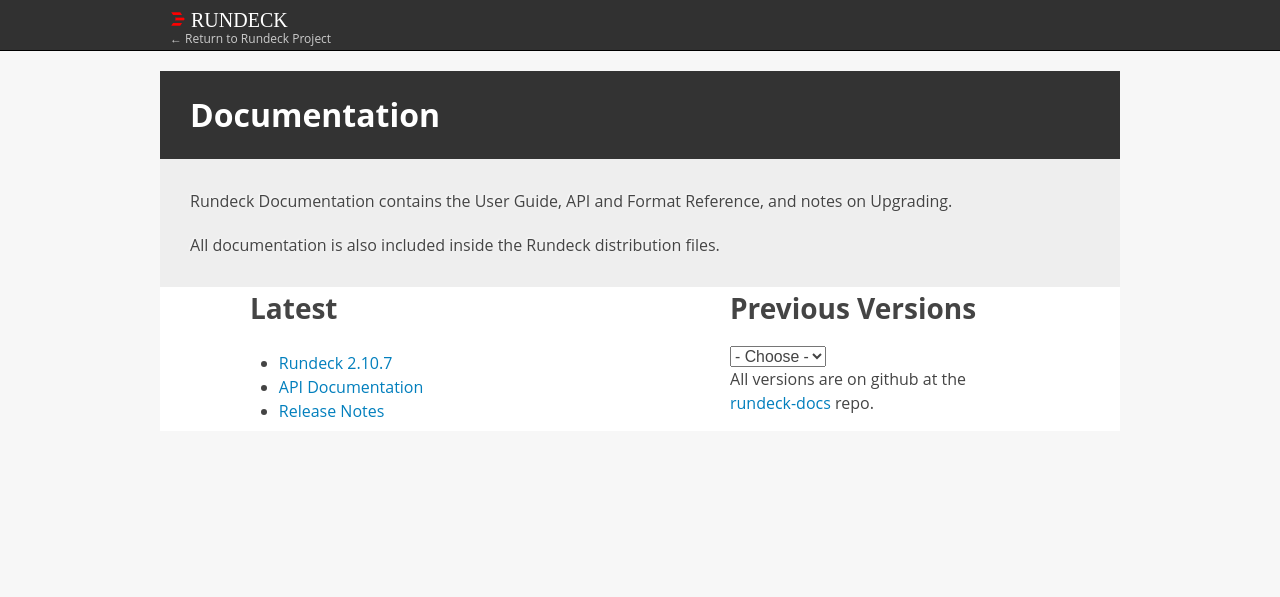
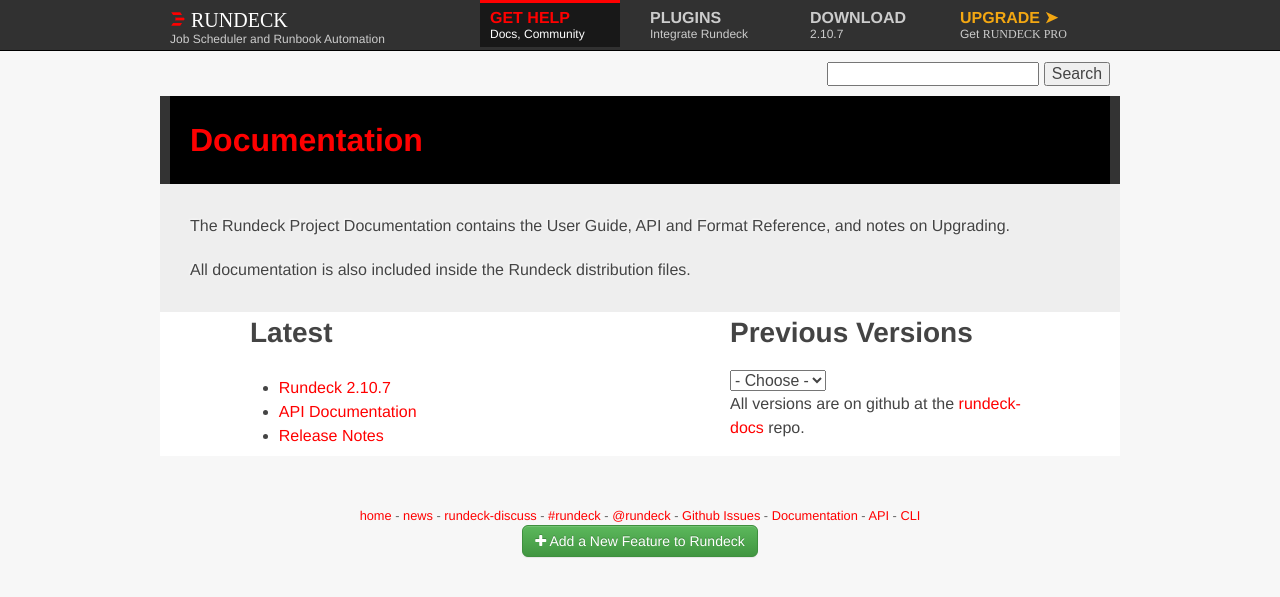
Before and after one commit to rundeck/rundeck-ghpages, a Jekyll site: the page built from docs.html, in a window 1280 px wide. Shown: the top 597 px of the page. Built offline with Jekyll 4.4.1, drawn with Linux system fonts in a browser that asks for light colours; nearby versions of some CDN libraries.

Commit message:
Revert "updated for .org content move to .com domain and hosting"
This reverts commit 53bc33075cf4f7df19acf07854ee9e1ce7ef7413.

```diff
--- a/_includes/footer.html
+++ b/_includes/footer.html
@@ -1,5 +1,5 @@
 <footer>
-<!--
+
     <a href="{{ site.url }}/index.html">home</a>
     -
     <a href="{{ site.url }}/news">news</a>
@@ -17,14 +17,12 @@
     <a href="{{ site.url }}/docs/api/index.html">API</a>
     -
     <a href="https://rundeck.github.io/rundeck-cli/">CLI</a>
--->
+
 <div>
-<!--
 <a class="btn greenLight" href="http://rundeck.com/services">
 <i class="glyphicon glyphicon-plus icon-plus"></i>
 Add a New Feature to Rundeck
 </a>
--->
 <div>
 
 </footer>
--- a/_includes/navheader.html
+++ b/_includes/navheader.html
@@ -1,11 +1,11 @@
 <ul  class="container_12">
     <li class="item index grid_4 alpha">
-    <a href="https://www.rundeck.com/open-source">
+    <a href="{{ site.url }}/index.html">
       <h1>
         <img src="{{ site.url }}/images/rundeck2-icon-16.png"/>
         Rundeck</h1>
-        <p>&larr; Return to Rundeck Project</p>
-            </a>
+      <p class="rd_version">Job Scheduler and Runbook Automation</p>
+      </a>
     </li>
 
 <!--    <li class="item about grid_2">
@@ -15,6 +15,29 @@
       </a>
     </li>
   -->
-
+    <li class="item help grid_2">
+      <a href="{{ site.url }}/help.html">
+        <h1>Get Help</h1>
+        <p>Docs, Community</p>
+      </a>
+    </li>
+    <li class="item plugins grid_2">
+      <a href="{{ site.url }}/plugins/index.html">
+        <h1>Plugins</h1>
+        <p>Integrate Rundeck</p>
+      </a>
+    </li>
+    <li class="item downloads grid_2 omega">
+    <a href="https://www.rundeck.com/download-page">
+      <h1>Download</h1>
+      <p class="rd_version">{{ site.rd_version }}</p>
+      </a>
+    </li>
+    <li class="item upgrade grid_2">
+      <a href="https://www.rundeck.com/rundeck-pro">
+        <h1>Upgrade &#10148;</h1>
+        <p>Get <span class="rdstyle">Rundeck PRO</span></p>
+      </a>
+    </li>
     <div class="clear"></div>
 </ul>
--- a/_includes/searchbox.html
+++ b/_includes/searchbox.html
@@ -1,11 +1,9 @@
 <div class="container_12 searchbox">
-    <!--
     <div class="grid_4 prefix_8">
         <form action="/search/">
             <input type="search" name="q"/>
             <input type="submit" value="Search"/>
         </form>
     </div>
--->
 <div class="clear"></div>
 </div>
--- a/_layouts/content.html
+++ b/_layouts/content.html
@@ -11,7 +11,7 @@
   <article class=" grid_12">
 
       <p class="introduction">
-      <a href="https://www.rundeck.com/blog">&larr; See More Content From Rundeck Inc.  </a>
+      <a href="/content">&larr; See More Content From Rundeck Inc.  </a>
       </p>
 
   </article>
--- a/css/style.css
+++ b/css/style.css
@@ -45,7 +45,7 @@
   position: relative;
 
   /*Font*/
-  font-family: 'Open Sans', sans-serif;
+  font-family: Georgia, serif;
   font-size: 16px;
   line-height: 1.2;
   color: #666;
@@ -65,7 +65,7 @@
   content: "\201C"; /*Unicode for Left Double Quote*/
 
   /*Font*/
-  font-family: 'Open Sans', sans-serif;
+  font-family: Georgia, serif;
   font-size: 60px;
   font-weight: bold;
   color: #999;
@@ -117,7 +117,7 @@
 h1,h2,h3,h4,h5,h6 { font-weight: bold; }
 
 a:hover, a:active { outline: none; }
-a, a:active, a:visited { color: #027fbd; text-decoration: none;}
+a, a:active, a:visited { color: red; text-decoration: none;}
 a:hover { text-decoration: underline; }
 
 ul, ol { margin-left: 1.8em; }
@@ -164,7 +164,7 @@
  */
 
 body {
-  font-family: 'Open Sans', sans-serif;;
+  font-family: 'Helvetica Neue', Helvetica, Arial, sans-serif;
   font-size: 1em;
   line-height: 1.5;
   background-color: #efefef;
@@ -318,10 +318,10 @@
     text-decoration: none;
 }
 article.aboutlink a:hover, article.aboutlink a.selfpage{
-      background-color: #333;
+      background-color: black;
 }
 article.aboutlink a h1{
-  color:white;
+  color:red;
   padding: 0 10px;
 }
 article.aboutlink a p{
@@ -396,7 +396,7 @@
   background-image: linear-gradient(top, #e9eef0, #e5ebed);
   background-repeat: repeat-x;
   filter: progid:DXImageTransform.Microsoft.gradient(startColorstr='#e9eef0', endColorstr='#e5ebed', GradientType=0);
-  font-family: 'Open Sans', sans-serif;;
+  font-family: "Helvetica Neue", Helvetica, Arial, sans-serif;
 }
 .btn.greenLight {
   color: #ffffff;
@@ -408,7 +408,7 @@
   background-image: linear-gradient(to bottom,#5cb85c 0,#419641 100%);
   background-repeat: repeat-x;
   filter: progid:DXImageTransform.Microsoft.gradient(startColorstr='#5cb85c', endColorstr='#419641', GradientType=0);
-  font-family: 'Open Sans', sans-serif;
+  font-family: "Helvetica Neue", Helvetica, Arial, sans-serif;
 }
 
 /** download button **/
@@ -425,7 +425,7 @@
        background: -moz-linear-gradient(top,  #eee,  #ccc);
 
        text-decoration:none;
-       color: #027fbd;
+       color: red;
        text-shadow: 1px 1px 3px rgba(255,255,255,0.5);
 
       -moz-box-shadow: 0px 0px 10px rgba(0,0,0,.5);
--- a/docs.html
+++ b/docs.html
@@ -17,7 +17,7 @@
 	    <article class="container_12 introduction">
         <div class="grid_12">
         <p>
-        Rundeck Documentation contains the User Guide, API and Format Reference, and notes on Upgrading.
+        The Rundeck Project Documentation contains the User Guide, API and Format Reference, and notes on Upgrading.
         </p>
         <p>All documentation is also included inside the Rundeck distribution files.</p>
         </div>
```
